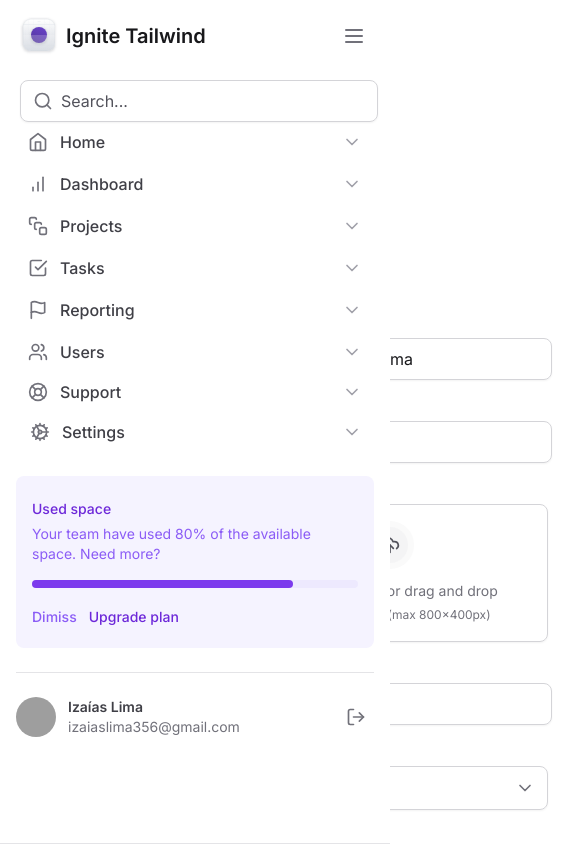
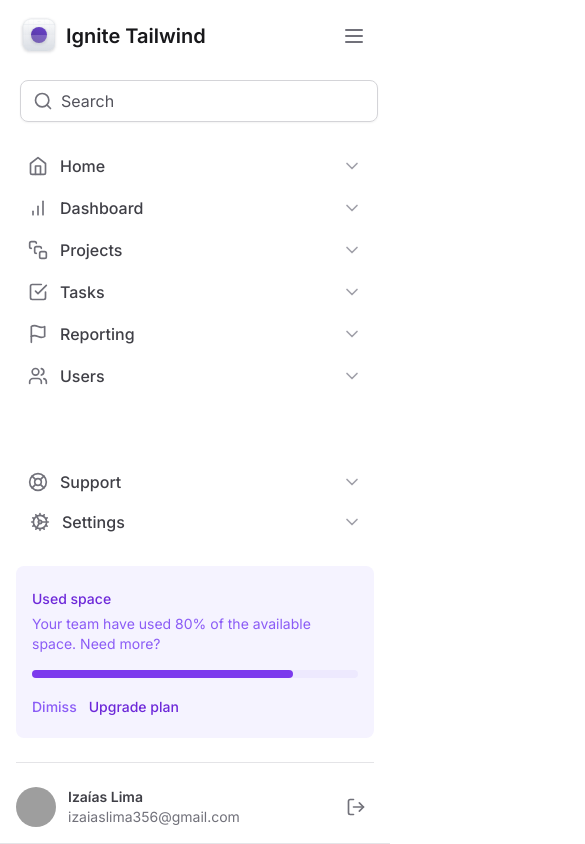
Before and after one commit to izaiasmorais/ignite-tailwind, a Next.js app: page / in a window 390 px wide. Both pictures are taken after a click on the button 354 px from the left and 36 px from the top of the page. Shown: the top 844 px of the page, 585 px wide, since content can reach past the window. Built offline with nearby package versions, Linux system fonts and the light colour scheme; grey boxes are pictures that could not be loaded.

Commit message:
chore: complete form responsive design

```diff
--- a/src/app/page.tsx
+++ b/src/app/page.tsx
@@ -15,7 +15,10 @@ export default function Home() {
 			<SettingsTabs />
 
 			<div className="mt-6 flex flex-col">
-				<div className="flex items-center justify-between pb-5 border-b border-zinc-200">
+				<div
+					className="flex flex-col lg:flex-row gap-4 lg:items-center justify-between pb-5
+				border-b border-zinc-200"
+				>
 					<div className="space-y-1">
 						<h2 className="text-lg font-medium text-zinc-900">Personal info</h2>
 						<span className="text-sm text-zinc-500">
@@ -37,14 +40,15 @@ export default function Home() {
 					id="settings"
 					className="mt-6 flex flex-col w-full gap-5 divide-y divide-zinc-200"
 				>
-					<div className="grid gap-3 grid-cols-form">
+					<div className="flex flex-col gap-3 lg:grid lg:grid-cols-form">
 						<label
 							htmlFor="firstName"
 							className="text-sm font-medium text-zinc-700"
 						>
 							Name
 						</label>
-						<div className="grid gap-6 grid-cols-2">
+
+						<div className="flex flex-col lg:grid gap-6 lg:grid-cols-2">
 							<InputRoot>
 								<InputControl
 									id="firstName"
@@ -52,14 +56,23 @@ export default function Home() {
 								></InputControl>
 							</InputRoot>
 
-							<InputRoot>
-								<InputControl defaultValue="Lima"></InputControl>
-							</InputRoot>
+							<div className="flex flex-col gap-3 lg:block">
+								<label
+									htmlFor="lastName"
+									className="text-sm font-medium text-zinc-700 lg:sr-only"
+								>
+									Last name
+								</label>
+
+								<InputRoot>
+									<InputControl defaultValue="Lima"></InputControl>
+								</InputRoot>
+							</div>
 						</div>
 						<div />
 					</div>
 
-					<div className="grid gap-3 grid-cols-form pt-5">
+					<div className="flex flex-col gap-3 lg:grid lg:grid-cols-form pt-5">
 						<label
 							htmlFor="email"
 							className="text-sm font-medium text-zinc-700"
@@ -78,7 +91,7 @@ export default function Home() {
 						</InputRoot>
 					</div>
 
-					<div className="grid gap-3 grid-cols-form pt-5">
+					<div className="flex flex-col gap-3 lg:grid lg:grid-cols-form pt-5">
 						<label
 							htmlFor="photo"
 							className="text-sm font-medium text-zinc-700"
@@ -89,14 +102,14 @@ export default function Home() {
 							</span>
 						</label>
 
-						<FileInput.Root className="flex items-start gap-5 ">
+						<FileInput.Root className="flex lg:flex-row flex-col lg:items-start gap-5 ">
 							<FileInput.ImagePreview />
 							<FileInput.Trigger />
 							<FileInput.Control />
 						</FileInput.Root>
 					</div>
 
-					<div className="grid gap-3 grid-cols-form pt-5">
+					<div className="flex flex-col gap-3 lg:grid lg:grid-cols-form pt-5">
 						<label htmlFor="role" className="text-sm font-medium text-zinc-700">
 							Role
 						</label>
@@ -106,7 +119,7 @@ export default function Home() {
 						</InputRoot>
 					</div>
 
-					<div className="grid gap-3 grid-cols-form pt-5">
+					<div className="flex flex-col gap-3 lg:grid lg:grid-cols-form pt-5">
 						<label
 							htmlFor="country"
 							className="text-sm font-medium text-zinc-700"
@@ -120,7 +133,7 @@ export default function Home() {
 						</Select>
 					</div>
 
-					<div className="grid gap-3 grid-cols-form pt-5">
+					<div className="flex flex-col gap-3 lg:grid lg:grid-cols-form pt-5">
 						<label
 							htmlFor="timezone"
 							className="text-sm font-medium text-zinc-700"
@@ -134,7 +147,7 @@ export default function Home() {
 						</Select>
 					</div>
 
-					<div className="grid gap-3 grid-cols-form pt-5">
+					<div className="flex flex-col gap-3 lg:grid lg:grid-cols-form pt-5">
 						<label htmlFor="bio" className="text-sm font-medium text-zinc-700">
 							Bio
 							<span className="block mt-0.5 text-sm font-normal text-zinc-500">
@@ -143,7 +156,7 @@ export default function Home() {
 						</label>
 
 						<div className="space-y-3">
-							<div className="grid gap-3 grid-cols-2">
+							<div className="flex flex-col lg:grid gap-3 grid-cols-2">
 								<Select placeholder="" defaultValue="normal">
 									<SelectItem value="normal" text="Normal text" />
 									<SelectItem value="medium" text="Medium text" />
@@ -175,7 +188,7 @@ export default function Home() {
 						</div>
 					</div>
 
-					<div className="grid gap-3 grid-cols-form pt-5">
+					<div className="flex flex-col gap-3 lg:grid lg:grid-cols-form pt-5">
 						<label
 							htmlFor="portfolio"
 							className="text-sm font-medium text-zinc-700"
--- a/src/components/sidebar/index.tsx
+++ b/src/components/sidebar/index.tsx
@@ -1,60 +1,47 @@
 "use client";
+import { InputControl, InputPrefix, InputRoot } from "../input";
+import { Search, LifeBuoy, Cog, Menu } from "lucide-react";
+import { UsedSpaceWidget } from "./used-space-widget";
+import { Navigation } from "./navigation";
+import { NavItem } from "./navigation/nav-item";
+import { Profile } from "./profile";
+import { Button } from "../button";
 import { Logo } from "./logo";
-import {
-	Search,
-	BarChart,
-	CheckSquare,
-	Flag,
-	Home,
-	SquareStack,
-	Users,
-	LifeBuoy,
-	Cog,
-	Menu,
-} from "lucide-react";
-import { NavItem } from "./nav-item";
-import { UsedSpaceWidget } from "./used-space-widget";
-import { Profile } from "./profile";
-import { InputControl, InputPrefix, InputRoot } from "../input";
 import * as Collapsible from "@radix-ui/react-collapsible";
-import { Button } from "../button";
+
 export function Sidebar() {
 	return (
 		<Collapsible.Root
 			className="border-b data-[state=open]:bottom-0 lg:data-[state=closed]:bottom-0 left-0 top-0
 			right-0 border-zinc-200 flex flex-col gap-6 p-4 fixed z-20 bg-white
 			lg:right-auto lg:w-80 lg:border-r lg:px-5 lg:py-8 data-[state=open]:h-screen
-			lg:data-[state=open]:h-screen"
+			lg:data-[state=open]:h-screen lg:h-auto"
 		>
 			<div className="flex items-center justify-between ">
 				<Logo />
-				<Collapsible.Trigger className="lg:hidden">
+
+				<Collapsible.Trigger asChild className="lg:hidden">
 					<Button variant="ghost">
-						<Menu className="w-6 h-6" />
+						<Menu className="w-6 h-6 text-zinc-500" />
 					</Button>
 				</Collapsible.Trigger>
 			</div>
 
 			<Collapsible.Content
+				asChild
 				forceMount
-				className="data-[state=closed]:hidden lg:data-[state=closed]:flex	flex-col gap-6
-				flex-1"
+				className="data-[state=closed]:hidden data-[state=closed]:animate-slideUpAndFade
+				data-[state=open]:animate-slideDownAndFade lg:data-[state=closed]:flex"
 			>
+				<div className="flex flex-1 flex-col gap-6">
 					<InputRoot>
 						<InputPrefix>
 							<Search className="w-5 h-5 text-zinc-500" />
 						</InputPrefix>
-					<InputControl placeholder="Search..." />
+						<InputControl type="text" placeholder="Search" />
 					</InputRoot>
 
-				<nav className="space-y-0.5">
-					<NavItem title="Home" icon={Home} />
-					<NavItem title="Dashboard" icon={BarChart} />
-					<NavItem title="Projects" icon={SquareStack} />
-					<NavItem title="Tasks" icon={CheckSquare} />
-					<NavItem title="Reporting" icon={Flag} />
-					<NavItem title="Users" icon={Users} />
-				</nav>
+					<Navigation />
 
 					<div className="mt-auto flex flex-col gap-6">
 						<nav className="space-x-0.5">
@@ -68,6 +55,7 @@ export function Sidebar() {
 
 						<Profile />
 					</div>
+				</div>
 			</Collapsible.Content>
 		</Collapsible.Root>
 	);
--- /dev/null
+++ b/src/components/sidebar/navigation/index.tsx
@@ -0,0 +1,22 @@
+import { NavItem } from "./nav-item";
+import {
+	Home,
+	BarChart,
+	SquareStack,
+	CheckSquare,
+	Flag,
+	Users,
+} from "lucide-react";
+
+export function Navigation() {
+	return (
+		<nav className="flex flex-col gap-0.5">
+			<NavItem icon={Home} title="Home" />
+			<NavItem icon={BarChart} title="Dashboard" />
+			<NavItem icon={SquareStack} title="Projects" />
+			<NavItem icon={CheckSquare} title="Tasks" />
+			<NavItem icon={Flag} title="Reporting" />
+			<NavItem icon={Users} title="Users" />
+		</nav>
+	);
+}
--- a/src/components/sidebar/nav-item.tsx
+++ b/src/components/sidebar/navigation/nav-item.tsx
@@ -9,13 +9,15 @@ export interface NavItemProps {
 export function NavItem({ title, icon: Icon }: NavItemProps) {
 	return (
 		<a
-			className="flex items-center gap-3 rounded px-3 py-2 hover:bg-violet-50
-				transition-all group"
+			className="group flex items-center gap-3 rounded px-3 py-2 outline-none hover:bg-violet-50
+		transition-all focus-visible:ring-2 focus-visible:ring-violet-500"
 		>
-			<Icon className="h-5 w-5 text-zinc-500" />
+			<Icon className="h-5 w-5 flex-shrink-0 text-zinc-500" />
+
 			<span className="font-medium text-zinc-700 group-hover:text-violet-500">
 				{title}
 			</span>
+
 			<ChevronDown className="ml-auto h-5 w-5 text-zinc-400 group-hover:text-violet-300" />
 		</a>
 	);
```
Lines whose indentation alone changed are shown as unchanged.
